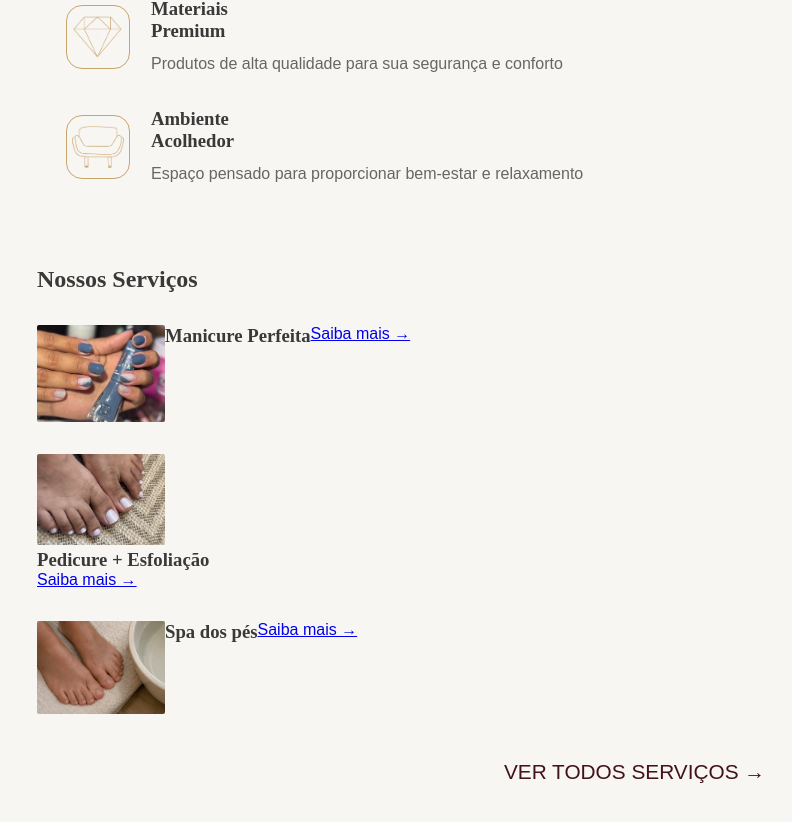
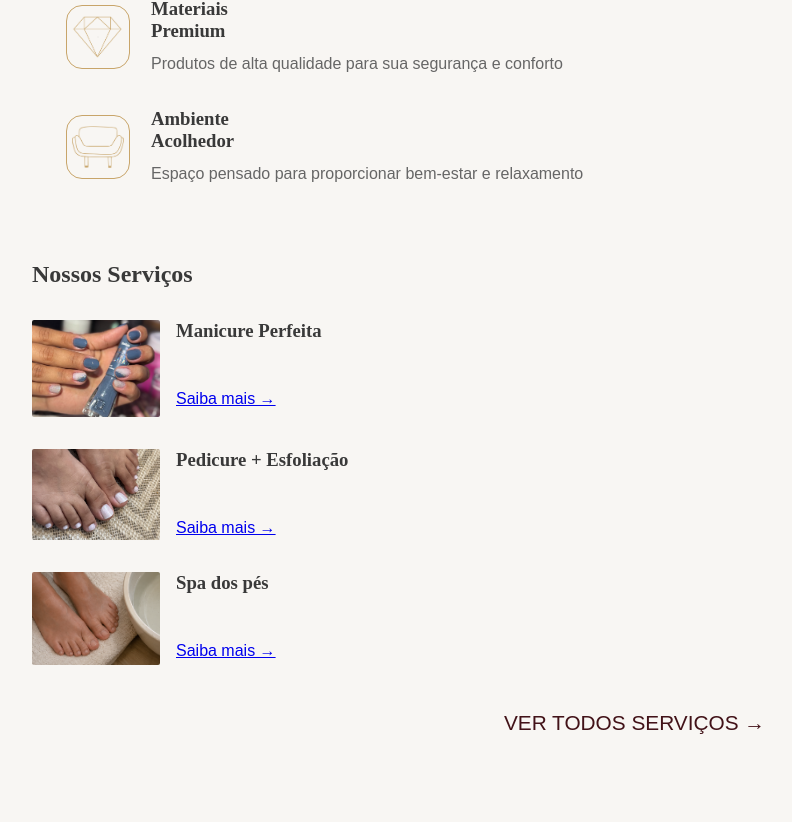
Before and after one commit to CarolinaInglethe/studio-inglethe-nails, a React (Vite) app: page / in a window 1280 px wide. Shown: the part 1596-2418 px from the top of the page, without its empty margins (3-795 px from the left). After the commit the page ends 2380 px from the top, so only its background shows below. Built offline with nearby package versions, Linux system fonts and the light colour scheme.

Commit message:
feat: CSS do preview Services, espaçamentos do card, nova div para texto e link

```diff
--- a/src/components/PreviewServicesSection.css
+++ b/src/components/PreviewServicesSection.css
@@ -2,11 +2,19 @@
     display: flex;
     flex-direction: column;
     gap: 2rem;
-    padding: 40px;
+    padding: 35px;
 }
 
 .preview-services-card {
     display: flex;
+    gap: 1rem;
+    width: 100%;
+}
+
+.preview-services-card div {
+    display: flex;
+    flex-direction: column;
+    gap: 3rem;
 }
 
 .preview-services-section img {
--- a/src/components/PreviewSevicesSection.jsx
+++ b/src/components/PreviewSevicesSection.jsx
@@ -11,18 +11,24 @@ function PreviewServicesSection() {
             <h2>Nossos Serviços</h2>
             <div className="preview-services-card">
                 <img src={IMGM}  alt="Imagem de uma mao segurando esmalte azul da dailus com foco nas unhas pintadas" />
+                <div>
                    <h3>Manicure Perfeita</h3>
                    <Link to="/services">Saiba mais →</Link>
                 </div>
-            <div className="-preview-ervices-card">
+            </div>
+            <div className="preview-services-card">
                 <img src={IMGP}  alt="Imagem de pès com destaque nas unhas cutiladas e esmaltadas com francesinha" />
+                <div>
                    <h3>Pedicure + Esfoliação</h3>
                    <Link to="/services">Saiba mais →</Link>
                 </div>
+            </div>
             <div className="preview-services-card">
                 <img src={IMGS}  alt="Imagem de um pé e um balse de agua" />
+                <div>
                    <h3>Spa dos pés</h3>
                    <Link to="/services">Saiba mais →</Link>
+                </div>
             </div>
 
             <Button variant="secondary" element="Link">VER TODOS SERVIÇOS →</Button>
```
Lines whose indentation alone changed are shown as unchanged.
